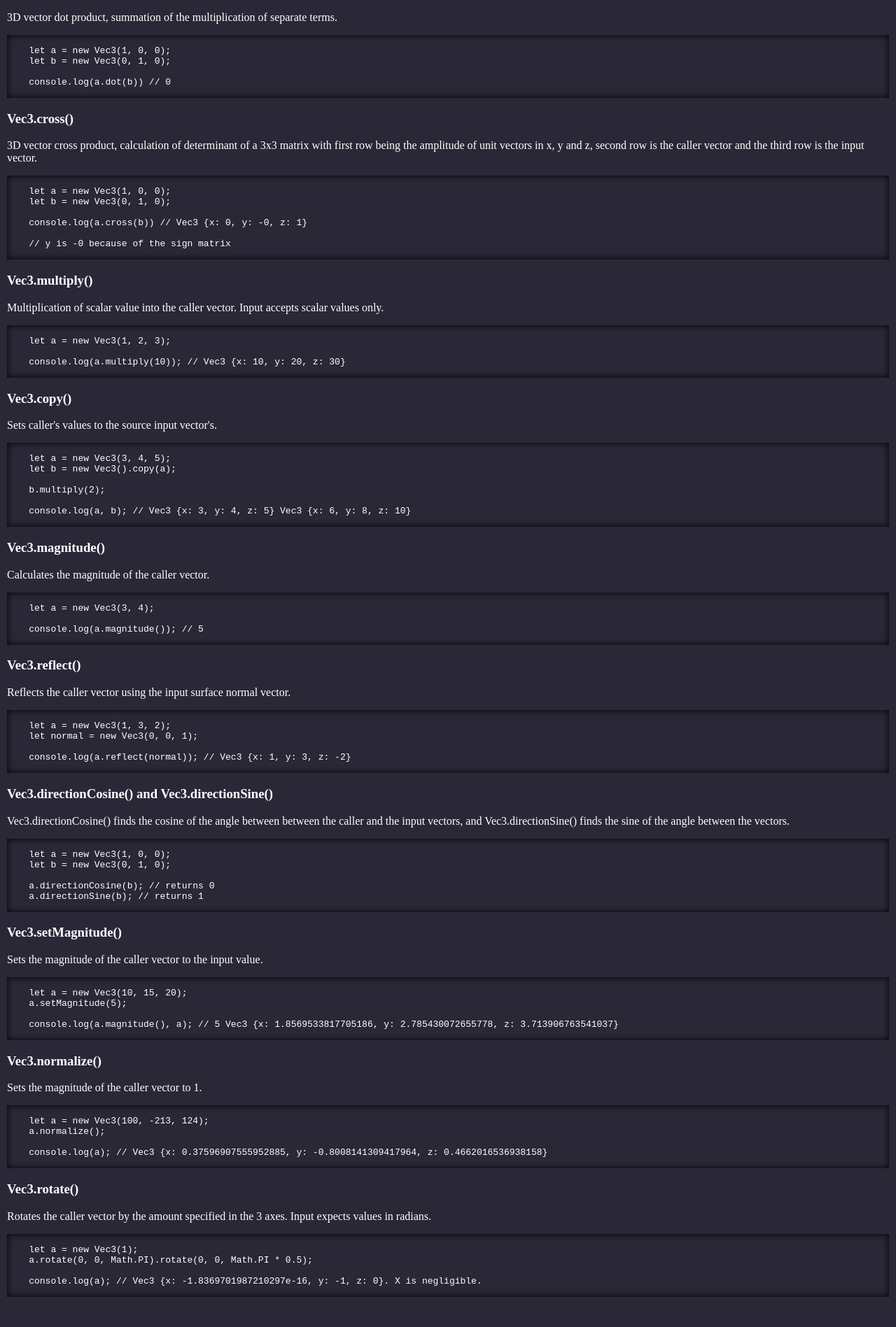
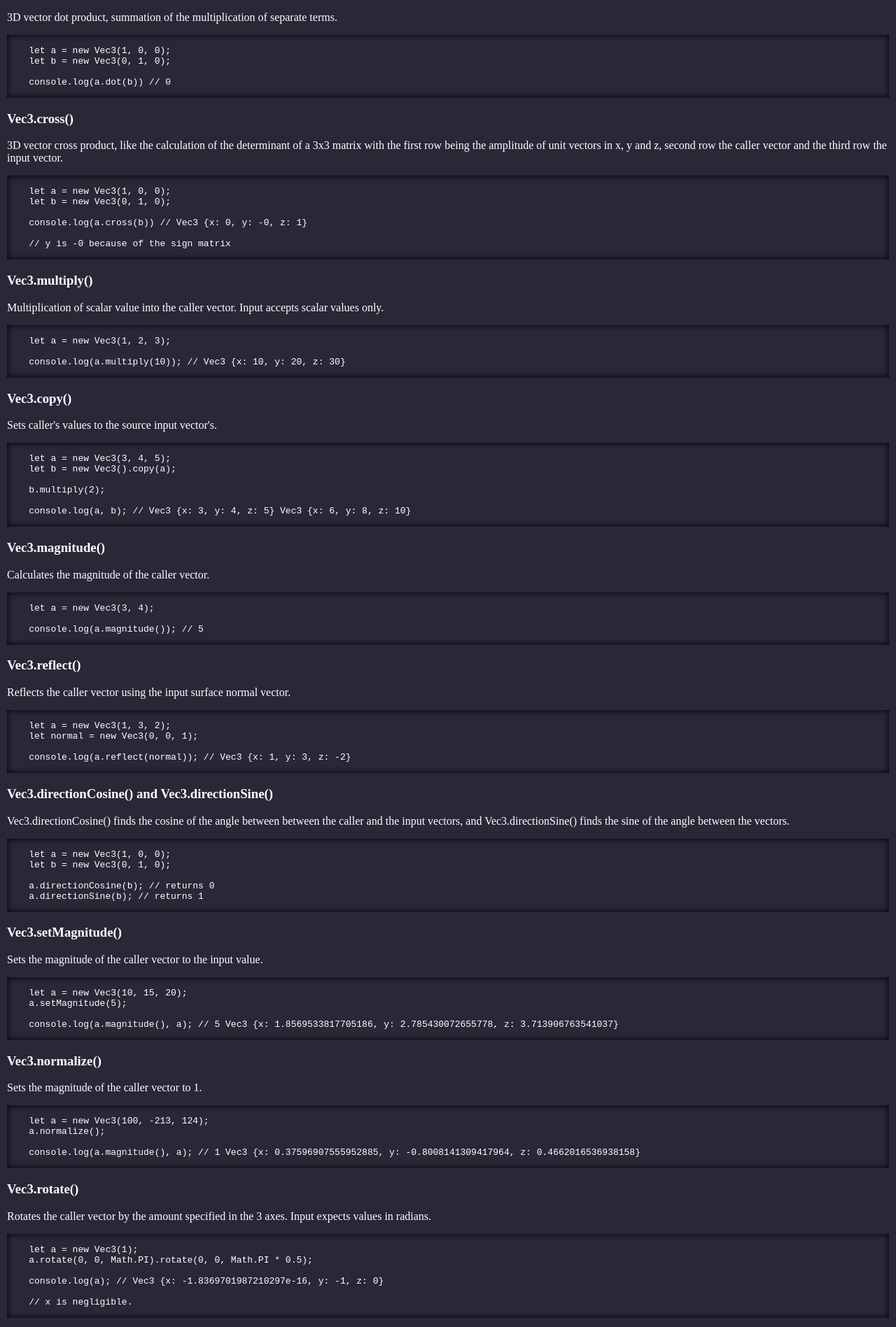
Before and after one commit to cchjimmy/Vec3JS, a plain HTML site: page index.html in a window 1280 px wide. Shown: the part 1087-2984 px from the top of the page at 70% size. Before the commit the page ends 2954 px from the top, so only its background shows below. Drawn offline with Linux system fonts and the light colour scheme.

Commit message:
updated documentation

```diff
--- a/index.html
+++ b/index.html
@@ -132,8 +132,8 @@
   </code></pre>
 
     <h3 id="cro">Vec3.cross()</h3>
-    <p>3D vector cross product, calculation of determinant of a 3x3 matrix with first row being the amplitude of unit
-      vectors in x, y and z, second row is the caller vector and the third row is the input vector.</p>
+    <p>3D vector cross product, like the calculation of the determinant of a 3x3 matrix with the first row being the amplitude of unit
+      vectors in x, y and z, second row the caller vector and the third row the input vector.</p>
     <pre><code>
     let a = new Vec3(1, 0, 0);
     let b = new Vec3(0, 1, 0);
@@ -205,7 +205,7 @@
     let a = new Vec3(100, -213, 124);
     a.normalize();
 
-    console.log(a); // Vec3 {x: 0.37596907555952885, y: -0.8008141309417964, z: 0.4662016536938158}
+    console.log(a.magnitude(), a); // 1 Vec3 {x: 0.37596907555952885, y: -0.8008141309417964, z: 0.4662016536938158}
   </code></pre>
 
     <h3 id="rot">Vec3.rotate()</h3>
@@ -214,7 +214,9 @@
     let a = new Vec3(1);
     a.rotate(0, 0, Math.PI).rotate(0, 0, Math.PI * 0.5);
 
-    console.log(a); // Vec3 {x: -1.8369701987210297e-16, y: -1, z: 0}. X is negligible.
+    console.log(a); // Vec3 {x: -1.8369701987210297e-16, y: -1, z: 0}
+
+    // x is negligible.
   </code></pre>
   </section>
 </body>
```
Also changed, not shown: main.js (line endings or trailing spaces).
